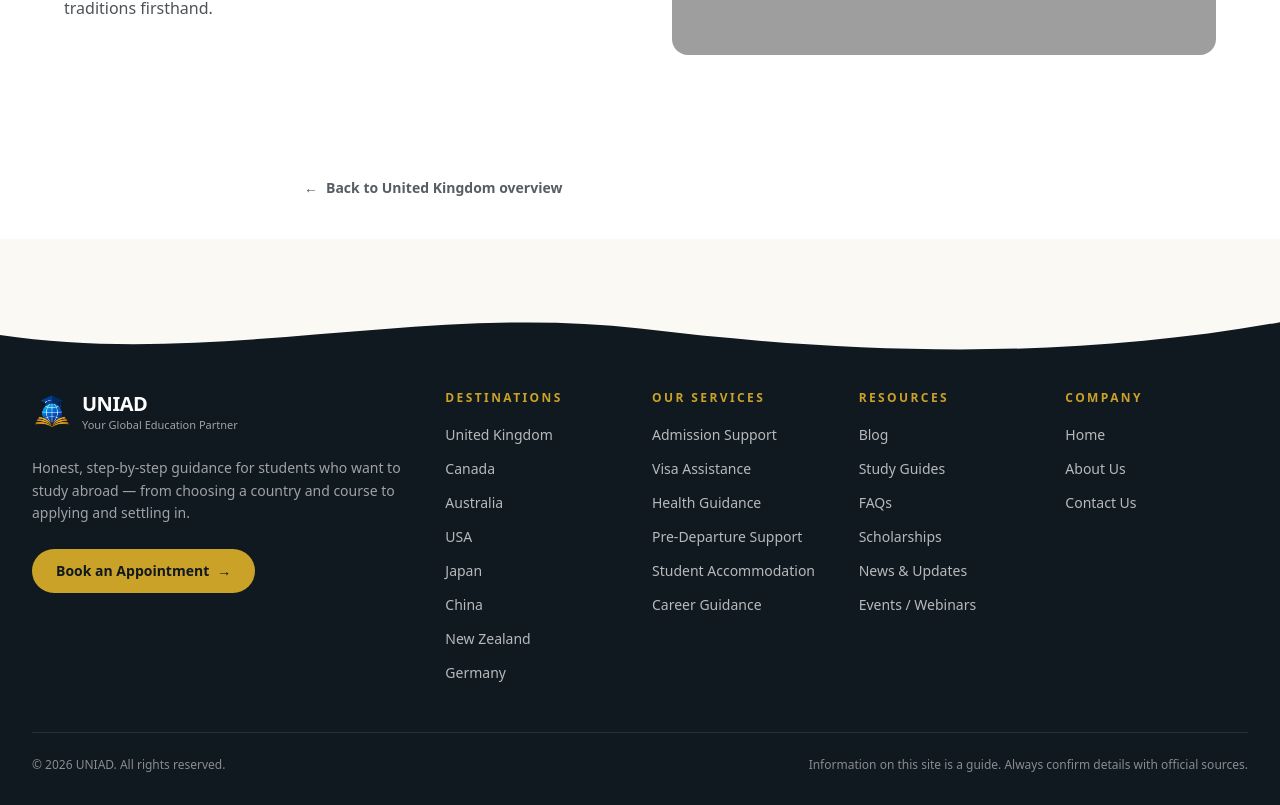
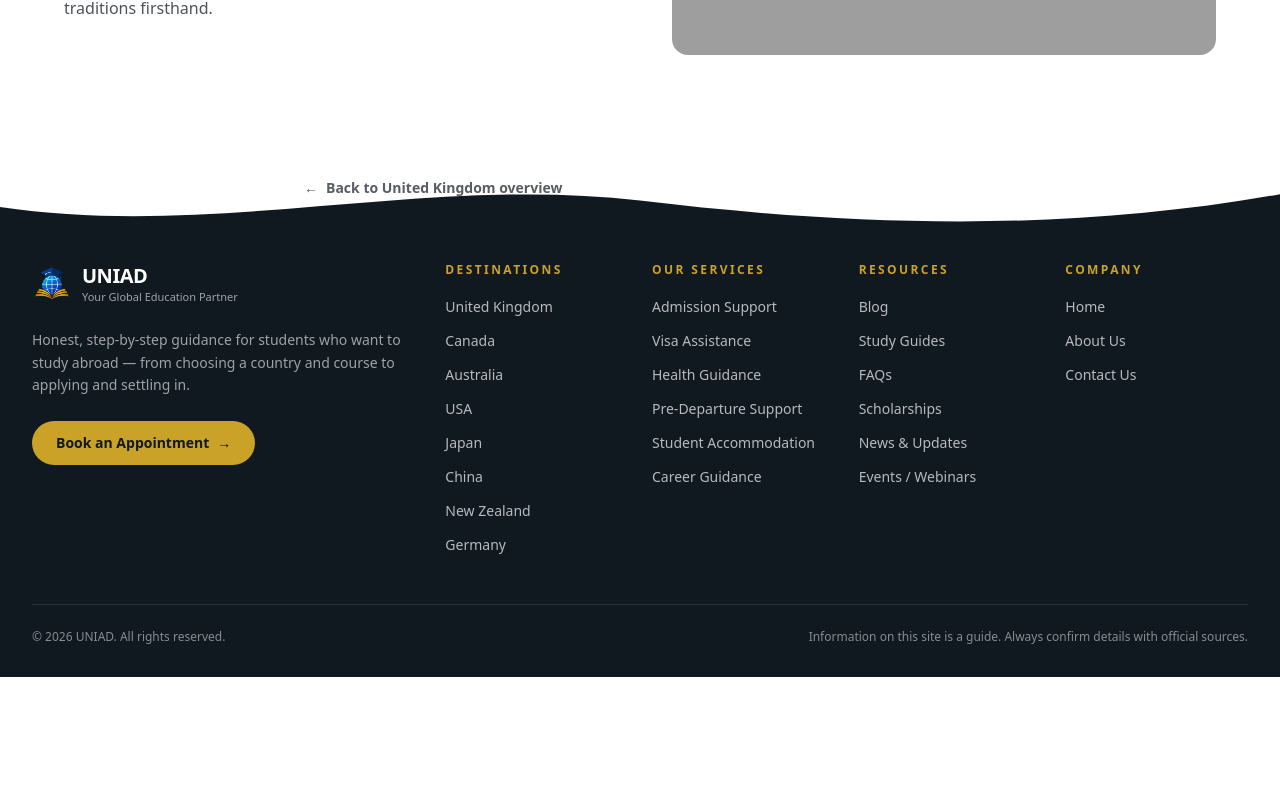
Before and after one commit to Zannat02/UNIAD, a Next.js app: page /study-in/uk/about in a window 1280 px wide. Shown: the part 4585-5390 px from the top of the page. After the commit the page ends 5262 px from the top, so only its background shows below. Built offline with nearby package versions, Linux system fonts and the light colour scheme; grey boxes are pictures that could not be loaded.

Commit message:
fix: remove gap above footer

```diff
--- a/src/components/layout/Footer.js
+++ b/src/components/layout/Footer.js
@@ -25,18 +25,18 @@ export default function Footer() {
   ];
 
   return (
-    <footer className="mt-16 text-white/70">
+<footer className="pointer-events-none relative -mt-10 text-white/70 md:-mt-16">
       {/* wavy top edge */}
       <svg
         aria-hidden="true"
         viewBox="0 0 1440 80"
         preserveAspectRatio="none"
-        className="-mb-px block h-10 w-full md:h-16"
+       className="pointer-events-none -mb-px block h-10 w-full md:h-16"
       >
         <path d="M0 40C240 80 480 0 720 32S1200 72 1440 24V80H0Z" fill="#101820" />
       </svg>
 
-      <div className="bg-[#101820] px-5 pb-8 pt-6 lg:px-8">
+     <div className="pointer-events-auto bg-[#101820] px-5 pb-8 pt-6 lg:px-8">
         <div className="mx-auto max-w-7xl">
           <div className="grid grid-cols-2 gap-x-6 gap-y-10 md:grid-cols-4 lg:grid-cols-12">
             {/* brand */}
```
